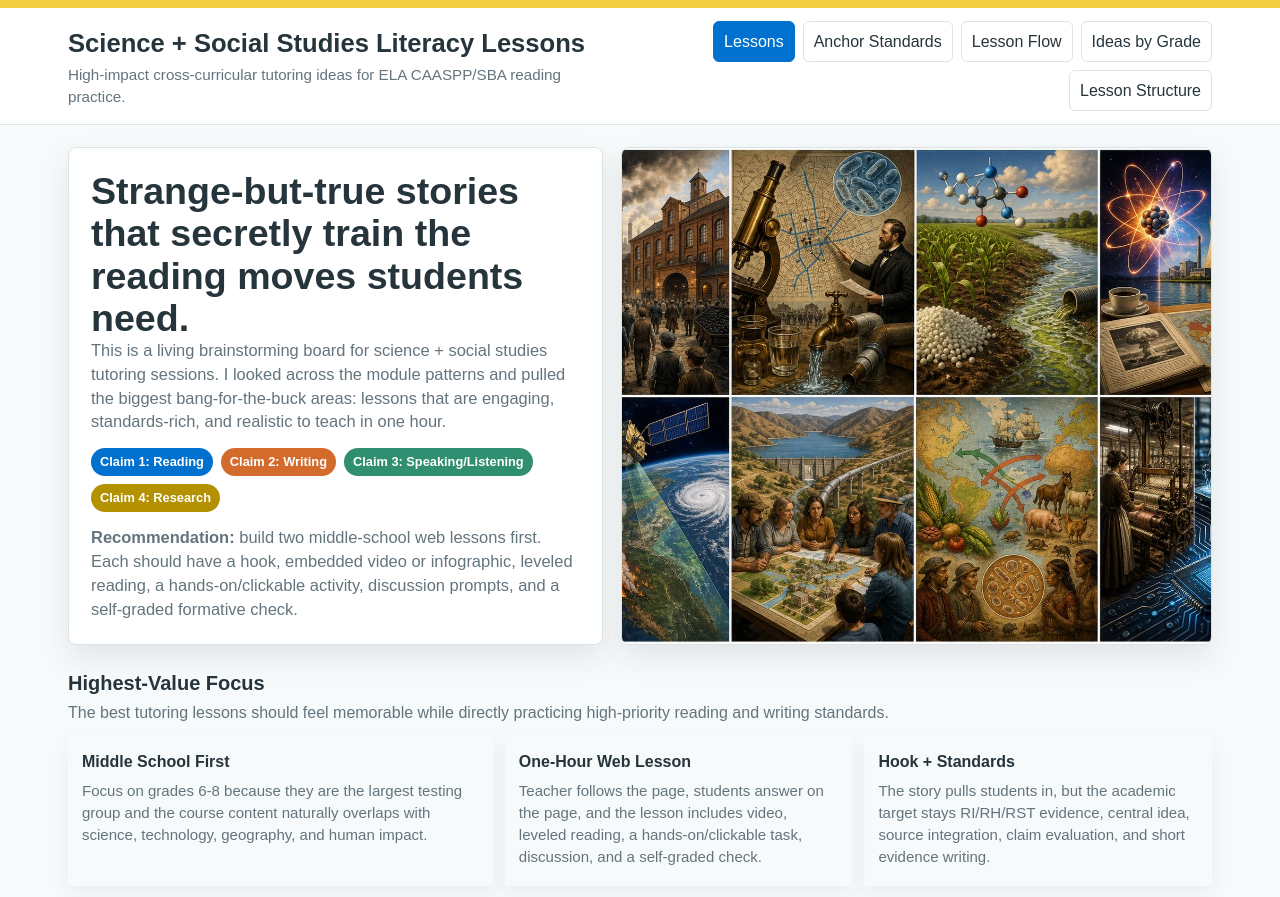
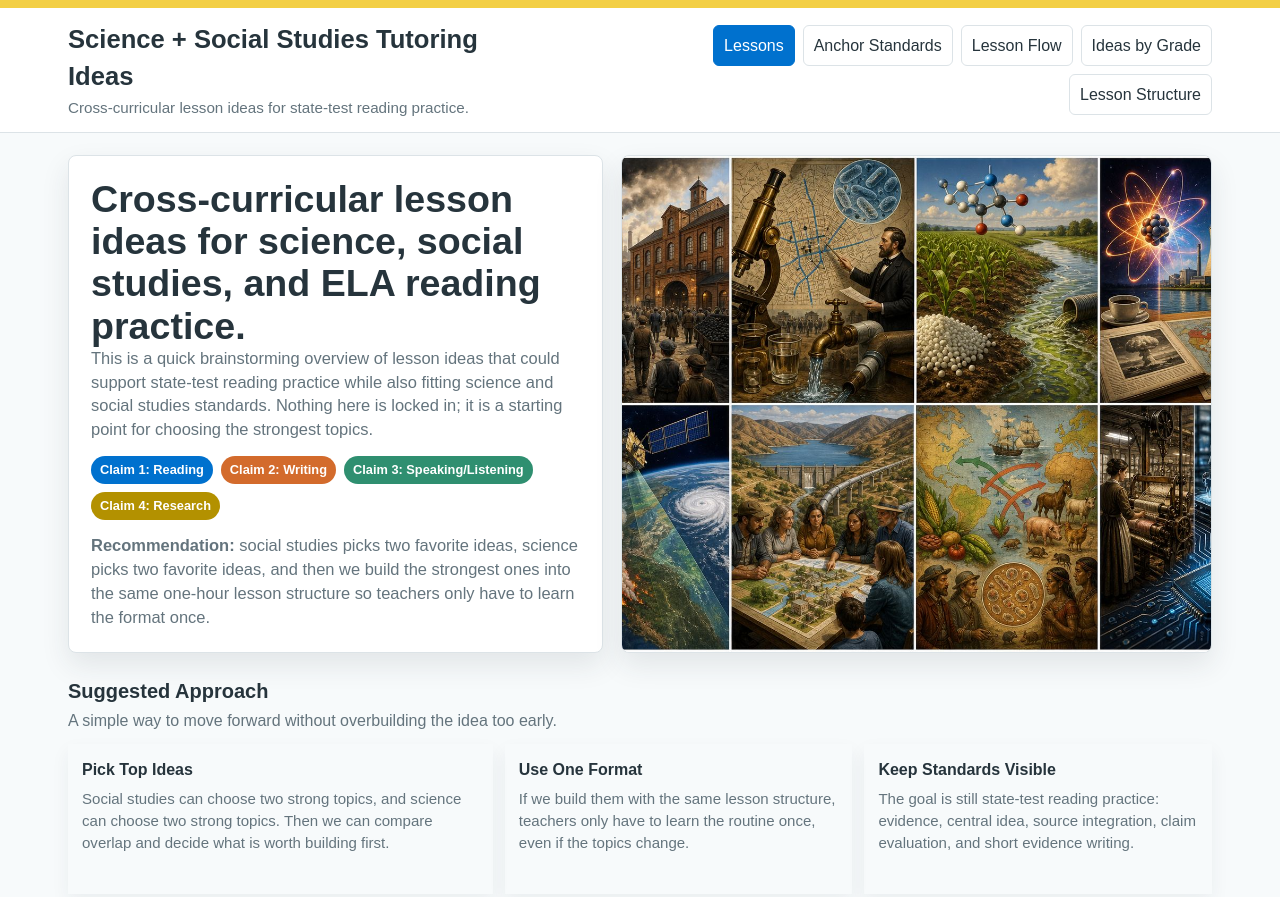
Before and after one commit to bbuchler/science-history-project-ideas, a website: page index.html in a window 1280 px wide. Shown: the top 897 px of the page. Drawn offline with Linux system fonts and the light colour scheme.

Commit message:
Simplify tutoring ideas framing

```diff
--- a/index.html
+++ b/index.html
@@ -3,7 +3,7 @@
 <head>
   <meta charset="utf-8">
   <meta name="viewport" content="width=device-width, initial-scale=1">
-  <title>Science + History Literacy Lessons</title>
+  <title>Science + Social Studies Tutoring Ideas</title>
   <style>
     :root {
       --ink: #26343c;
@@ -427,8 +427,8 @@
   <header class="top">
     <div class="top-inner">
       <div>
-        <h1>Science + Social Studies Literacy Lessons</h1>
-        <p class="subtitle">High-impact cross-curricular tutoring ideas for ELA CAASPP/SBA reading practice.</p>
+        <h1>Science + Social Studies Tutoring Ideas</h1>
+        <p class="subtitle">Cross-curricular lesson ideas for state-test reading practice.</p>
       </div>
       <nav aria-label="Page sections">
         <a class="primary" href="#lessons">Lessons</a>
@@ -444,8 +444,8 @@
     <section class="hero">
       <div class="hero-copy">
         <div>
-          <h2>Strange-but-true stories that secretly train the reading moves students need.</h2>
-          <p>This is a living brainstorming board for science + social studies tutoring sessions. I looked across the module patterns and pulled the biggest bang-for-the-buck areas: lessons that are engaging, standards-rich, and realistic to teach in one hour.</p>
+          <h2>Cross-curricular lesson ideas for science, social studies, and ELA reading practice.</h2>
+          <p>This is a quick brainstorming overview of lesson ideas that could support state-test reading practice while also fitting science and social studies standards. Nothing here is locked in; it is a starting point for choosing the strongest topics.</p>
         </div>
         <div class="claim-row">
           <span class="claim blue">Claim 1: Reading</span>
@@ -453,7 +453,7 @@
           <span class="claim green">Claim 3: Speaking/Listening</span>
           <span class="claim yellow">Claim 4: Research</span>
         </div>
-        <p><strong>Recommendation:</strong> build two middle-school web lessons first. Each should have a hook, embedded video or infographic, leveled reading, a hands-on/clickable activity, discussion prompts, and a self-graded formative check.</p>
+        <p><strong>Recommendation:</strong> social studies picks two favorite ideas, science picks two favorite ideas, and then we build the strongest ones into the same one-hour lesson structure so teachers only have to learn the format once.</p>
       </div>
       <div class="hero-image">
         <img src="assets/web/overview-contact-sheet.jpg" alt="Generated overview collage of science and history lesson ideas">
@@ -462,13 +462,13 @@
 
     <section id="outcomes">
       <div class="section-head">
-        <h2>Highest-Value Focus</h2>
-        <p>The best tutoring lessons should feel memorable while directly practicing high-priority reading and writing standards.</p>
+        <h2>Suggested Approach</h2>
+        <p>A simple way to move forward without overbuilding the idea too early.</p>
       </div>
       <div class="outcome-grid">
-        <div class="outcome-card"><h3>Middle School First</h3><p>Focus on grades 6-8 because they are the largest testing group and the course content naturally overlaps with science, technology, geography, and human impact.</p></div>
-        <div class="outcome-card"><h3>One-Hour Web Lesson</h3><p>Teacher follows the page, students answer on the page, and the lesson includes video, leveled reading, a hands-on/clickable task, discussion, and a self-graded check.</p></div>
-        <div class="outcome-card"><h3>Hook + Standards</h3><p>The story pulls students in, but the academic target stays RI/RH/RST evidence, central idea, source integration, claim evaluation, and short evidence writing.</p></div>
+        <div class="outcome-card"><h3>Pick Top Ideas</h3><p>Social studies can choose two strong topics, and science can choose two strong topics. Then we can compare overlap and decide what is worth building first.</p></div>
+        <div class="outcome-card"><h3>Use One Format</h3><p>If we build them with the same lesson structure, teachers only have to learn the routine once, even if the topics change.</p></div>
+        <div class="outcome-card"><h3>Keep Standards Visible</h3><p>The goal is still state-test reading practice: evidence, central idea, source integration, claim evaluation, and short evidence writing.</p></div>
       </div>
     </section>
 
```
